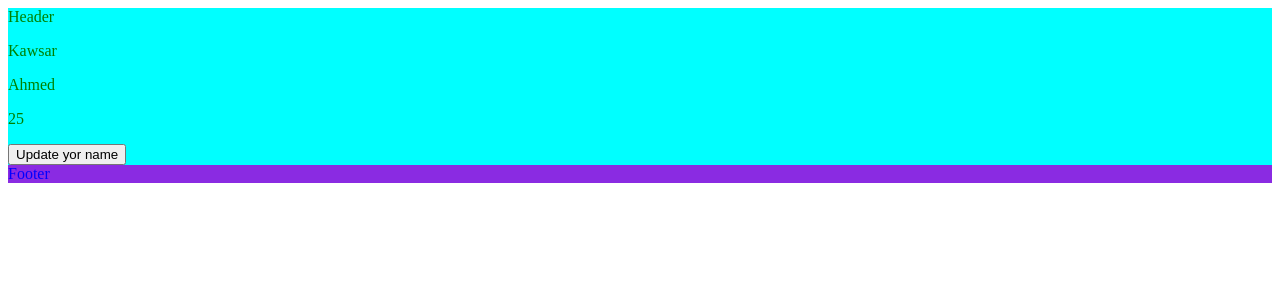
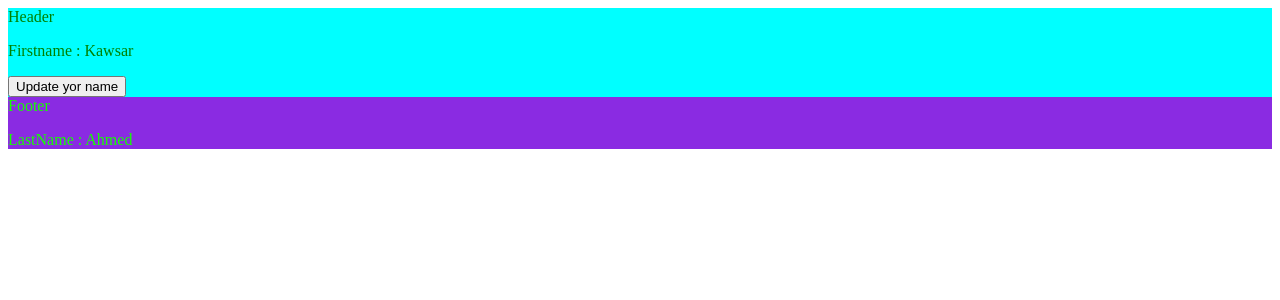
Before and after one commit to WebKawsar/vue-js-advanced, a Vue app: page / in a window 1280 px wide. Shown: the top 300 px of the page. Built offline with nearby package versions, Linux system fonts and the light colour scheme.

Commit message:
Done child to child communicate

```diff
--- a/src/App.vue
+++ b/src/App.vue
@@ -4,12 +4,14 @@
     <Header
 
     :firstName="fname"
-    :lastName="lname"
-    :age="age"
-    @updateName="fname = $event"
 
      />
-    <Footer />
+    <Footer
+
+    :lastName="lname"
+
+
+     />
   </div>
 </template>
 
@@ -23,7 +25,6 @@ export default {
     return {
       fname: "Kawsar",
       lname: "Ahmed",
-      age: 25,
     }
   },
   components: {
--- a/src/Components/Footer/Footer.vue
+++ b/src/Components/Footer/Footer.vue
@@ -1,13 +1,31 @@
 <template>
     <div>
         Footer
+        <br>
+        <p>LastName : {{lastName}}</p>
     </div>
 </template>
+
+<script>
+
+import { bus } from "../../main";
+
+export default {
+  props: {
+    lastName: String
+  },
+  created(){
+    bus.$on("changeName", (data) => {
+      this.lastName = data;
+    })
+  }
+}
+</script>
 
 <style scoped>
 
   div {
-    color: blue;
+    color: rgb(21, 255, 0);
     background-color: blueviolet;
   }
 </style>
--- a/src/Components/Header/Header.vue
+++ b/src/Components/Header/Header.vue
@@ -4,25 +4,23 @@
         <br>
 
 
-        <p>{{firstName}}</p>
-        <p>{{lastName}}</p>
-        <p>{{age}}</p>
+        <p>Firstname : {{firstName}}</p>
 
         <button @click="updateName">Update yor name</button>
     </div>
 </template>
 
 <script>
+
+import { bus } from "../../main";
+
 export default {
     props: {
         firstName: String,
-        lastName: String,
-        age: Number
     },
     methods: {
         updateName(){
-            // this.firstName = "Abdullah"
-            this.$emit("updateName", "Abdullah");
+            bus.$emit("changeName", "Ahmed changed to Mohammad")
         }
     }
 }
--- a/src/main.js
+++ b/src/main.js
@@ -3,6 +3,9 @@ import App from './App.vue'
 
 Vue.config.productionTip = false
 
+export const bus = new Vue();
+
+
 new Vue({
   render: h => h(App),
 }).$mount('#app')
```
